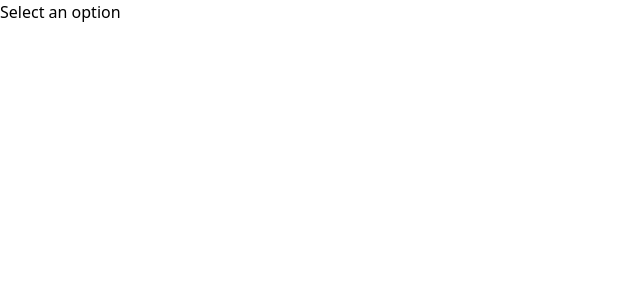
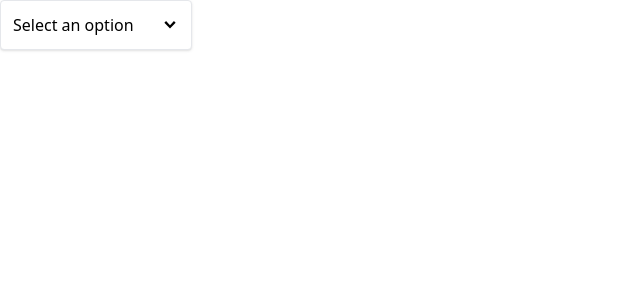
Before and after one commit to SivaSurender/Routing_Module, a React (Vite) app: page / in a window 1280 px wide. Shown: the top 300 px of the page, without its empty margins (0-640 px from the left). Built offline with nearby package versions, Linux system fonts and the light colour scheme.

Commit message:
added code

```diff
--- a/src/UI/Dropdown.jsx
+++ b/src/UI/Dropdown.jsx
@@ -1,4 +1,5 @@
 import React, { useState } from "react";
+import { GoChevronDown } from "react-icons/go";
 
 function Dropdown({ options }) {
   const [dropDownData, setDropDownData] = useState({
@@ -18,21 +19,27 @@
     });
 
     setDropDownData((prev) => {
-      return { ...prev, selectedValue: [option.label] };
+      return { ...prev, selectedValue: option.label };
     });
   };
   return (
-    <div>
-      <div style={{ cursor: "pointer" }} onClick={() => dropHandler()}>
-        {dropDownData.selectedValue.length <= 0
-          ? "Select an option"
-          : dropDownData.selectedValue}
+    <div className="w-48 relative">
+      <div
+        className="flex justify-between items-center cursor-pointer border rounded p-3 shadow bg-white w-full"
+        onClick={() => dropHandler()}
+      >
+        {dropDownData.selectedValue
+          ? dropDownData.selectedValue
+          : "Select an option"}
+
+        <GoChevronDown className="text-lg" />
       </div>
-      {dropDownData.isDropOpen &&
-        options.map((each, index) => {
+      {dropDownData.isDropOpen && (
+        <div className="absolute top-full border rounded p-3 shadow  bg-white w-full">
+          {options.map((each, index) => {
             return (
               <div
-              style={{ cursor: "pointer" }}
+                className="hover:bg-sky-200 rounded cursor-pointer p-1"
                 onClick={() => selectHandler(each)}
                 key={each.value}
               >
@@ -41,6 +48,8 @@
             );
           })}
         </div>
+      )}
+    </div>
   );
 }
 
```
Lines whose indentation alone changed are shown as unchanged.
